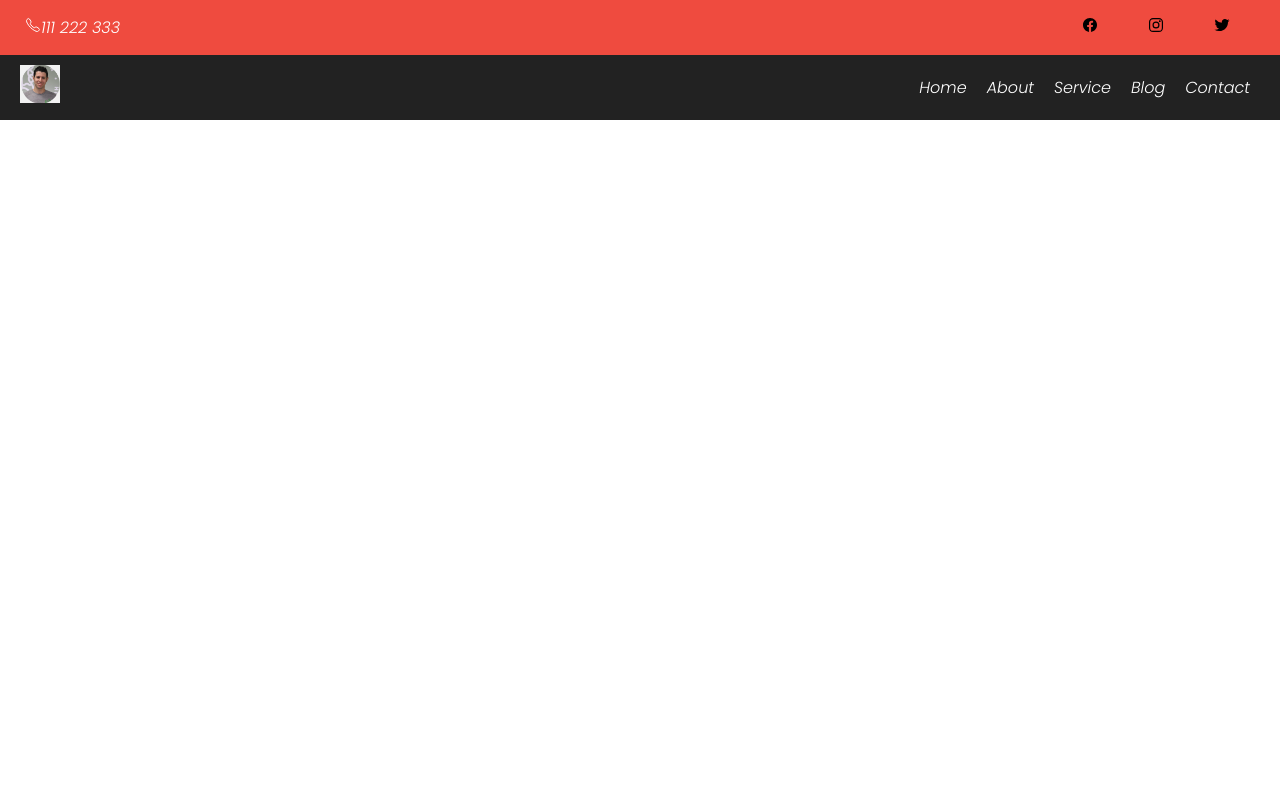
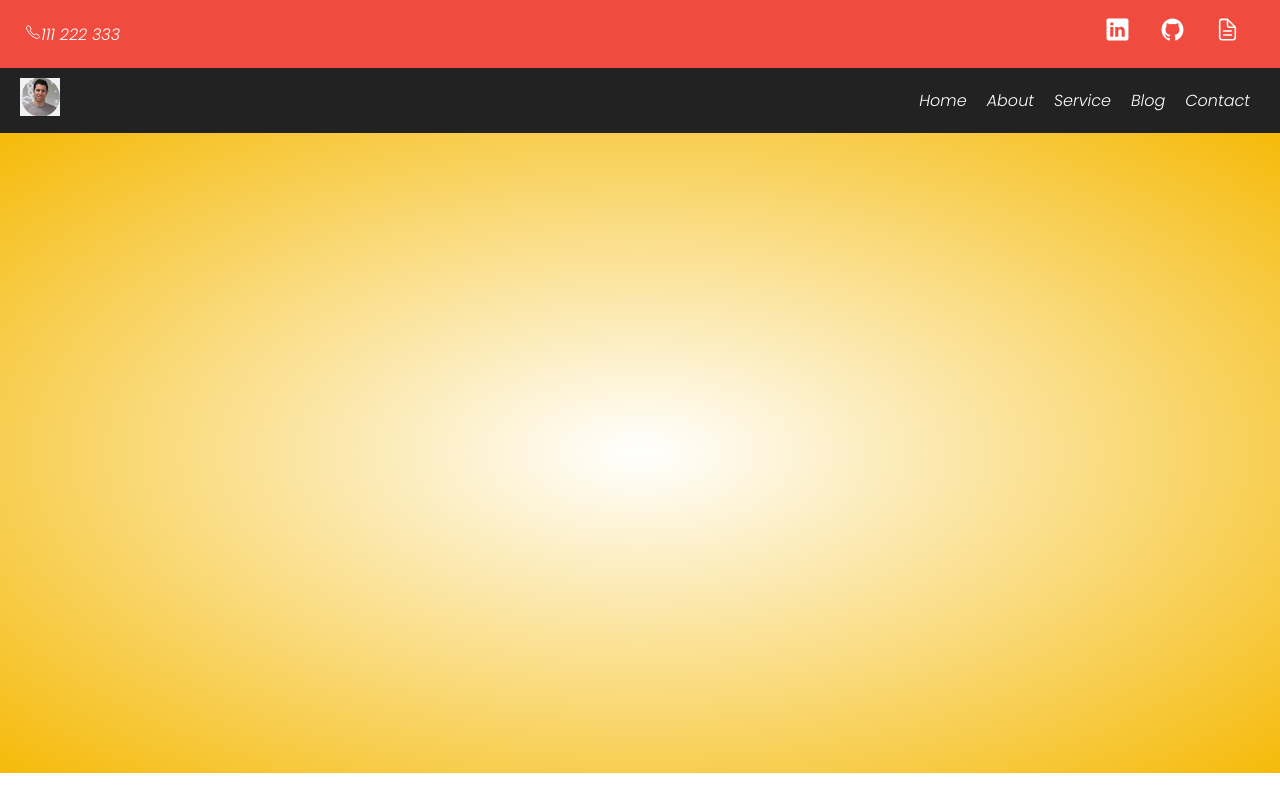
Before and after one commit to Gus199/nav-html, a plain HTML site: page index.html in a window 1280 px wide. Drawn offline with nearby package versions, Linux system fonts and the light colour scheme.

Commit message:
add section and backround

```diff
--- a/index.html
+++ b/index.html
@@ -12,9 +12,9 @@
     <div class="top-bar">
         <span><ion-icon name="call-outline"></ion-icon>111 222 333</span>
         <ul>
-            <li><a href="#"><ion-icon name="logo-facebook"></ion-icon></a></li>
-            <li><a href="#"><ion-icon name="logo-instagram"></ion-icon></a></li>
-            <li><a href="#"><ion-icon name="logo-twitter"></ion-icon></a></li>
+            <li><a href="#"><ion-icon name="logo-linkedin"></ion-icon></ion-icon></a></li>
+            <li><a href="#"><ion-icon name="logo-github"></ion-icon></a></li>
+            <li><a href="#"><ion-icon name="document-text-outline"></ion-icon></a></li>
         </ul>
     </div>
    <nav>
@@ -32,6 +32,9 @@
            <li><a href="#">Contact</a></li>
        </ul>
    </nav>
+   <section class="section">
+
+   </section>
 
    <script src="https://cdnjs.cloudflare.com/ajax/libs/jquery/3.6.0/jquery.min.js"></script>
    <script>
--- a/styles.css
+++ b/styles.css
@@ -31,13 +31,14 @@ a, a:hover {
 }
 
 .top-bar li {
-    margin: 5px 25px;
+    margin: 5px 15px;
 
 }
 
 .top-bar a {
-    /* color: #fff; */
-    color:black
+    color: #fff;
+    font-size: 25px;
+
 
 }
 
@@ -90,6 +91,12 @@ flex: 1;
     font-size: 30px;
     display: none;
 }
+
+.section {
+    height:80vh;
+    background:radial-gradient(#fff,#f5ba09) ;
+}
+
 @media screen and (max-width: 600px){
     nav{
         display: block;
```
